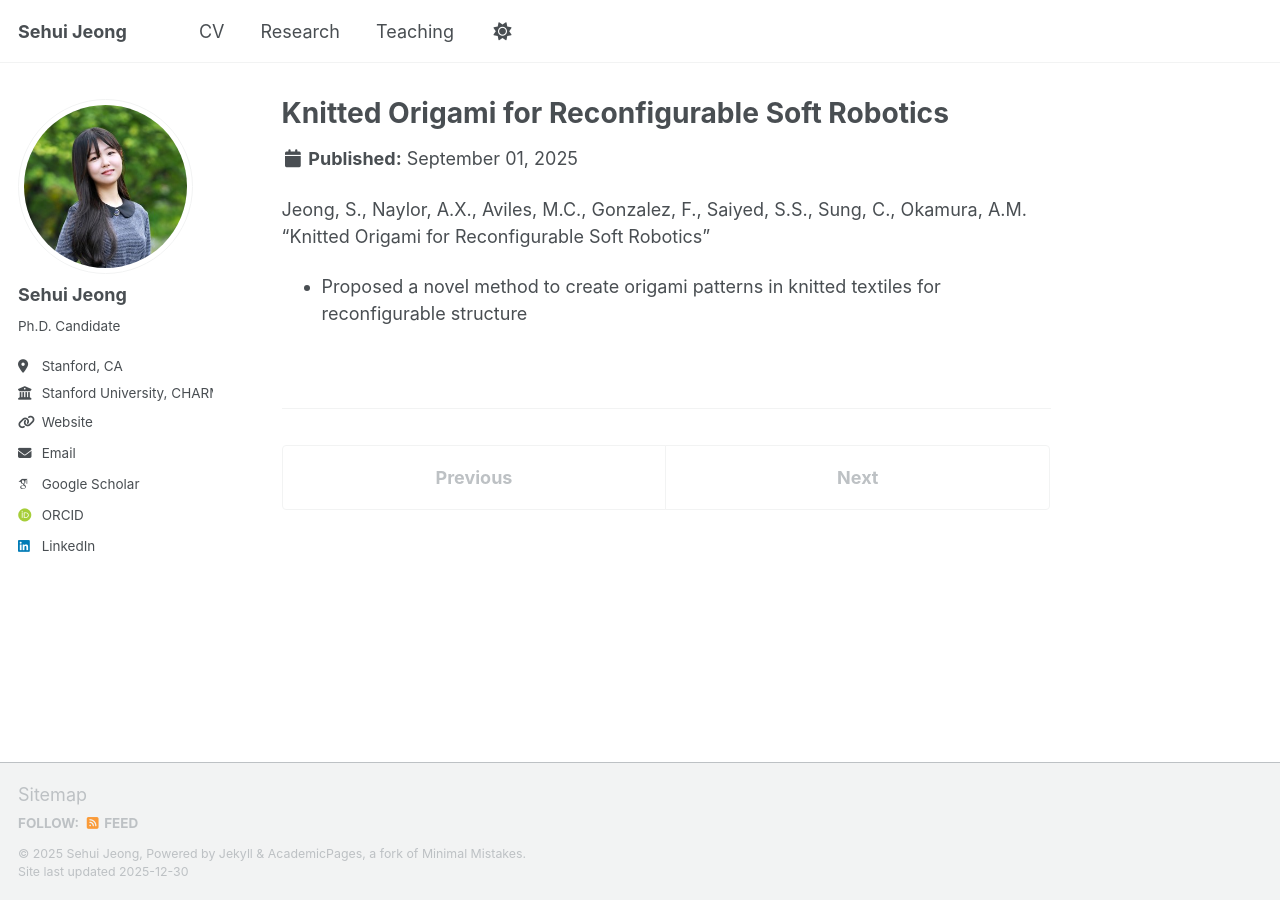
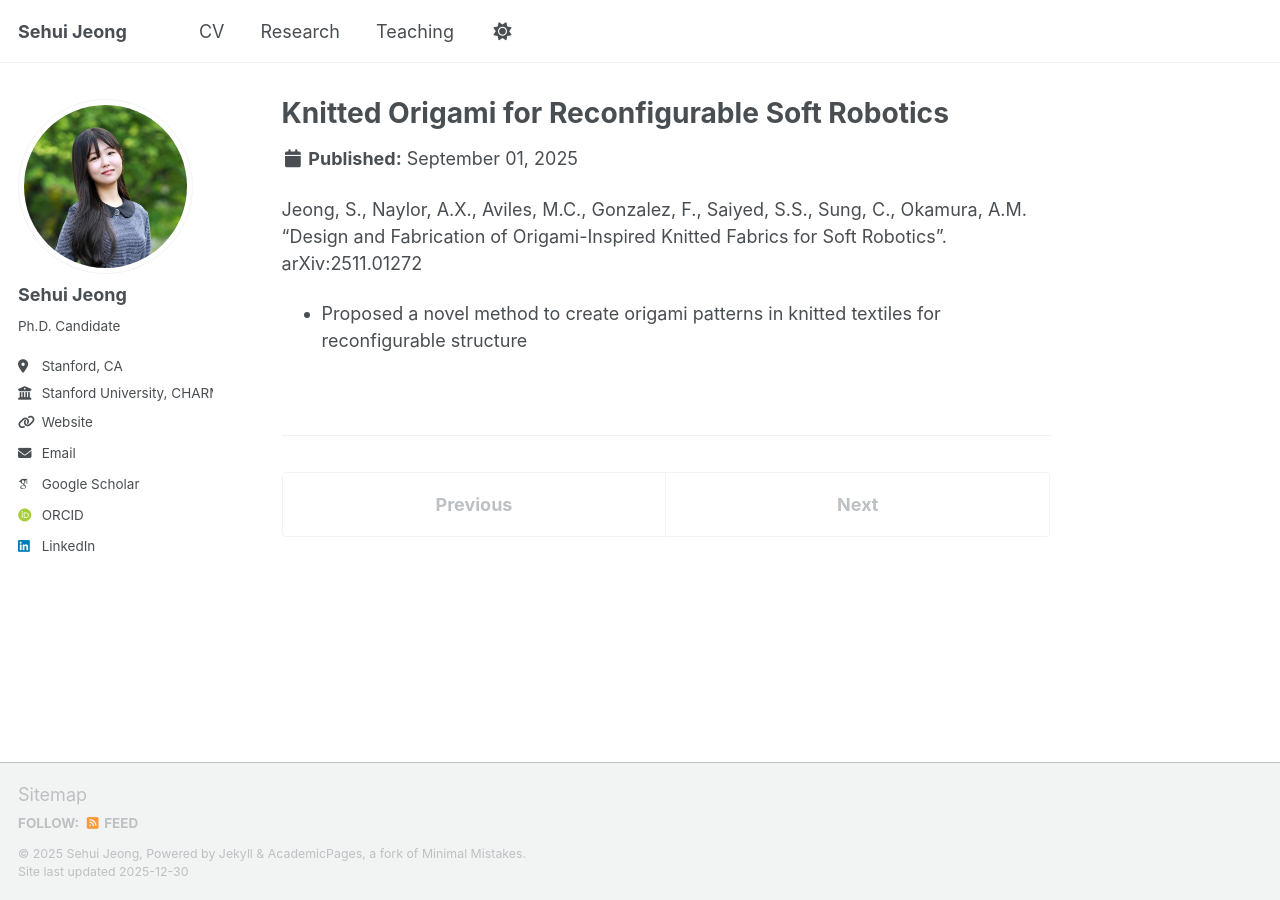
Before and after one commit to tpgml2612/Resume, a Jekyll site: the page built from _portfolio/2025-09-01-ROBOSOFT.md, in a window 1280 px wide. Built offline with Jekyll 4.4.1, drawn with Linux system fonts in a browser that asks for light colours; some web fonts are replaced; a script that is not in the unit is left out.

Commit message:
Update 2025-09-01-ROBOSOFT.md

```diff
--- a/_portfolio/2025-09-01-ROBOSOFT.md
+++ b/_portfolio/2025-09-01-ROBOSOFT.md
@@ -4,6 +4,5 @@ excerpt: "Paper In Preparation<br/>"
 collection: portfolio
 ---
 
-Jeong, S., Naylor, A.X., Aviles, M.C., Gonzalez, F., Saiyed, S.S., Sung, C., Okamura, A.M. "Knitted Origami for Reconfigurable Soft Robotics"
-
+Jeong, S., Naylor, A.X., Aviles, M.C., Gonzalez, F., Saiyed, S.S., Sung, C., Okamura, A.M. "Design and Fabrication of Origami-Inspired Knitted Fabrics for Soft Robotics". arXiv:2511.01272
 - Proposed a novel method to create origami patterns in knitted textiles for reconfigurable structure
```
